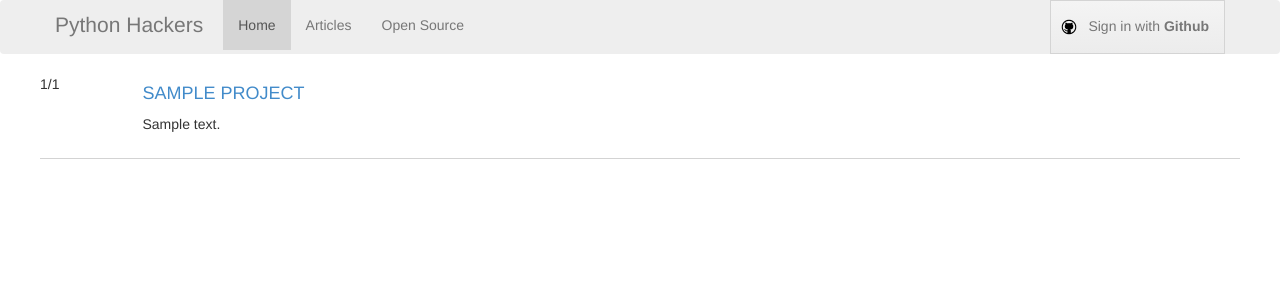
After one commit to bcambel/pythonhackers, a Flask app: page /os in a window 1280 px wide. The commit adds this page. Shown: the top 300 px of the page. Run offline with Flask 2, Linux system fonts and the light colour scheme; tables that the repository leaves empty hold one stand-in row (values such as "Sample post"); parts of the project's set-up code (start-up, migrations or seed data) failed here and were passed over; some libraries are stand-ins or nearby versions.

Commit message:
add project importer with sample templates and design

```diff
--- a/src/pyhackers/app.py
+++ b/src/pyhackers/app.py
@@ -1,5 +1,6 @@
 import os
 import sys
+from werkzeug.routing import BaseConverter
 
 current_dir = os.path.dirname(os.path.abspath(__file__))
 source_dir = os.path.dirname(current_dir)
@@ -61,8 +62,16 @@ from pyhackers.controllers.oauth.github import github_bp
 app.register_blueprint(twitter_bp)
 app.register_blueprint(github_bp)
 
+class RegexConverter(BaseConverter):
+    def __init__(self, url_map, *items):
+        super(RegexConverter, self).__init__(url_map)
+        self.regex = items[0]
+
+
+app.url_map.converters['regex'] = RegexConverter
+
 
 
 if __name__ == "__main__":
-    db.create_all()
+    # db.create_all()
     app.run(use_debugger=True, port=5001)
--- a/src/pyhackers/controllers/main.py
+++ b/src/pyhackers/controllers/main.py
@@ -12,6 +12,7 @@ import requests
 from pyhackers.model.user import User, new_user
 
 userStorage = init_store("pyhackers")
+
 
 
 def render_base_template(*args, **kwargs):
@@ -79,7 +80,7 @@ def get_reddit_top_python_articles(list_type='top'):
         post['domain'] = data.get('domain', '')
         post['ago'] = int((int(time.time()) - data.get('created_utc')) / 3600)
         post['user'] = data.get("author")
-        new_user(post['user'],"%s@gmail.com" % post['user'])
+
         reddit_python_posts.append(post)
 
     return reddit_python_posts
@@ -92,6 +93,21 @@ def index():
     links = get_reddit_top_python_articles(list_type=list_type)
     return render_base_template("index.html", links=sorted(links, key=lambda x: x.get("popularity"), reverse=True))
 
+from pyhackers.model.os_project import OpenSourceProject
+
+@app.route('/os/<regex(".+"):project>')
+def os(project):
+    print "looking for", project
+    project = OpenSourceProject.query.filter_by(slug=project).first()
+
+    return render_base_template("os.html",project=project)
+
+@app.route('/os')
+def os_list():
+
+    projects= OpenSourceProject.query.limit(2000)
+
+    return render_base_template("os_list.html",projects=projects)
 
 def current_user_logged_in():
     if hasattr(current_user, "id"):
--- a/src/pyhackers/model/user.py
+++ b/src/pyhackers/model/user.py
@@ -5,7 +5,7 @@ class User(db.Model):
     __tablename__		= 'user'
 
     id 					= Column(Integer, primary_key = True, autoincrement=True)
-    nickname 			= Column(String(64), unique = True, index=True)
+    nick			    = Column(String(64), unique = True, index=True)
     email 				= Column(String(120), index = True, unique = True)
 
 
--- /dev/null
+++ b/src/pyhackers/tasks/__init__.py
@@ -0,0 +1 @@
+__author__ = 'bahadircambel'
--- a/src/pyhackers/templates/base.html
+++ b/src/pyhackers/templates/base.html
@@ -15,11 +15,14 @@
         .links {
 
         }
-        .links .row .link-box{
+        .link-box{
             margin-bottom:10px;
             padding-bottom:14px;
             border-bottom: 1px solid #d3d3d3;
             padding-right:0;
+        }
+        h4 a{
+            text-transform: uppercase;
         }
         .tag{
             color:#d9534f;
--- /dev/null
+++ b/src/pyhackers/templates/os_list.html
@@ -0,0 +1,26 @@
+{% extends "base.html" %}
+
+
+{% block content %}
+<div class='container'>
+    {% for project in projects %}
+        <div class='row link-box'>
+            <div class='row'>
+                <div class='col-lg-1'>
+                {{ project.stars }}/{{ project.watchers }}
+                </div>
+                <div class='col-lg-10 '>
+                    <h4><a href='/os/{{ project.slug }}'>{{ project.name }}</a></h4>
+                </div>
+            </div>
+            <div class='row'>
+                <div class='col-lg-1'></div>
+                <div class='col-lg-11'>
+                <p>{{ project.description }}</p>
+            </div>
+            </div>
+
+        </div>
+    {% endfor %}
+</div>
+{% endblock %}
```
Also changed, not shown: alembic/versions/4ee15a6a9f1c_create_base_tables.py (+6 -6 lines), src/pyhackers/model/os_project.py (added, +16 -0 lines), src/pyhackers/tasks/project_finder.py (+19 -2 lines), src/pyhackers/templates/os.html (added, +16 -0 lines).
